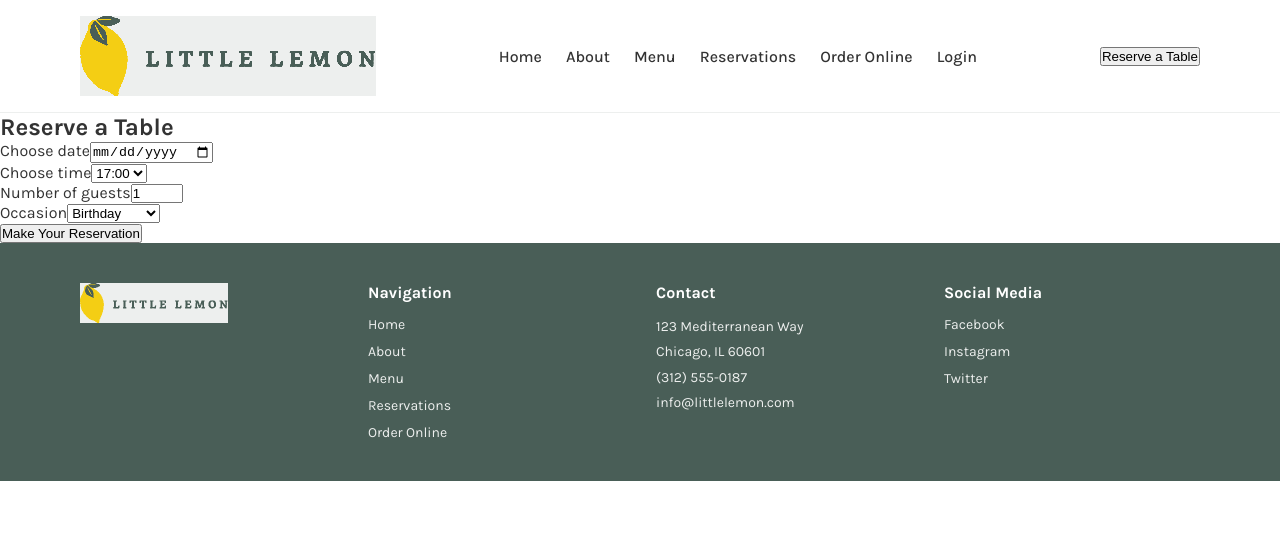
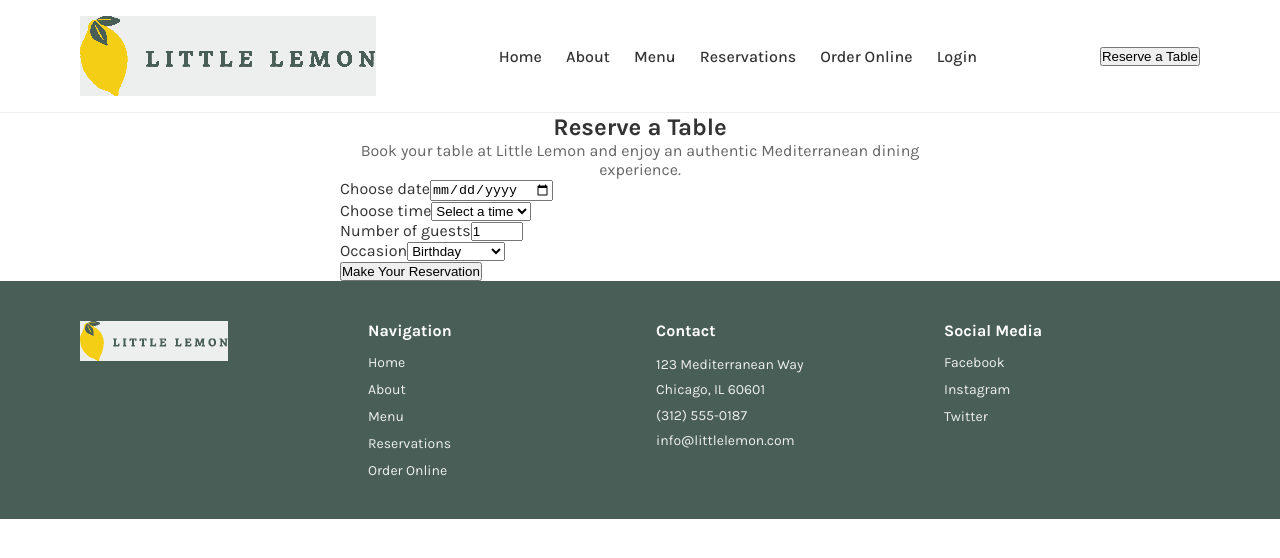
Before and after one commit to SnehaGit-web/little-lemon, a React (Create React App) app: page /booking in a window 1280 px wide. Shown: the top 558 px of the page. Built offline with nearby package versions, Linux system fonts and the light colour scheme; a web font is replaced by a local one.

Commit message:
Lift state to Main component and add useReducer for available times

```diff
--- a/src/components/BookingForm.js
+++ b/src/components/BookingForm.js
@@ -1,21 +1,21 @@
-import { useState } from 'react';
-import { useNavigate } from 'react-router-dom';
-
+import { useState } from "react";
 
 function BookingForm({ availableTimes, dispatch, submitForm }) {
 
-  // STEP 3 — State variable for each form field
+  // Form field state variables
   const [date, setDate] = useState("");
   const [time, setTime] = useState("");
   const [guests, setGuests] = useState(1);
   const [occasion, setOccasion] = useState("Birthday");
 
-  // Handle date change
+  // Handle date change and dispatch to update times
   const handleDateChange = (e) => {
-    setDate(e.target.value);
+    const selectedDate = e.target.value;
+    setDate(selectedDate);
+    // Dispatch the date change to update available times
     dispatch({
       type: "UPDATE_TIMES",
-      date: e.target.value
+      date: selectedDate
     });
   };
 
@@ -29,7 +29,7 @@ function BookingForm({ availableTimes, dispatch, submitForm }) {
     <form onSubmit={handleSubmit}>
 
       {/* Date field */}
-      <div>
+      <div className="form-group">
         <label htmlFor="res-date">
           Choose date
         </label>
@@ -42,8 +42,8 @@ function BookingForm({ availableTimes, dispatch, submitForm }) {
         />
       </div>
 
-      {/* Time field */}
-      <div>
+      {/* Time field — populated from availableTimes prop */}
+      <div className="form-group">
         <label htmlFor="res-time">
           Choose time
         </label>
@@ -53,6 +53,7 @@ function BookingForm({ availableTimes, dispatch, submitForm }) {
           onChange={(e) => setTime(e.target.value)}
           required
         >
+          <option value="">Select a time</option>
           {availableTimes.map((availableTime) => (
             <option
               key={availableTime}
@@ -65,7 +66,7 @@ function BookingForm({ availableTimes, dispatch, submitForm }) {
       </div>
 
       {/* Number of guests field */}
-      <div>
+      <div className="form-group">
         <label htmlFor="guests">
           Number of guests
         </label>
@@ -82,7 +83,7 @@ function BookingForm({ availableTimes, dispatch, submitForm }) {
       </div>
 
       {/* Occasion field */}
-      <div>
+      <div className="form-group">
         <label htmlFor="occasion">
           Occasion
         </label>
@@ -93,12 +94,14 @@ function BookingForm({ availableTimes, dispatch, submitForm }) {
         >
           <option value="Birthday">Birthday</option>
           <option value="Anniversary">Anniversary</option>
+          <option value="Engagement">Engagement</option>
         </select>
       </div>
 
       {/* Submit button */}
       <button
         type="submit"
+        className="btn-primary"
         aria-label="On Click"
       >
         Make Your Reservation
--- a/src/components/BookingPage.js
+++ b/src/components/BookingPage.js
@@ -1,46 +1,24 @@
-import { useState } from "react";
 import { useNavigate } from "react-router-dom";
 import BookingForm from "./BookingForm";
 
-function BookingPage() {
+function BookingPage({ availableTimes, dispatch }) {
   const navigate = useNavigate();
-
-  // Stateful array of available times
-  // as required by the exercise
-  const [availableTimes, setAvailableTimes] = useState([
-    "17:00",
-    "18:00",
-    "19:00",
-    "20:00",
-    "21:00",
-    "22:00"
-  ]);
-
-  // Dispatch function to update times
-  const dispatch = (action) => {
-    if (action.type === "UPDATE_TIMES") {
-      // Update available times based on selected date
-      // For now returns same times
-      // Will connect to API in next exercise
-      setAvailableTimes([
-        "17:00",
-        "18:00",
-        "19:00",
-        "20:00",
-        "21:00"
-      ]);
-    }
-  };
 
   // Handle form submission
   const submitForm = (formData) => {
-    console.log("Booking data:", formData);
+    console.log("Booking submitted:", formData);
     navigate("/confirmed");
   };
 
   return (
-    <section>
-      <h2>Reserve a Table</h2>
+    <section className="booking-page">
+      <div className="booking-header">
+        <h2>Reserve a Table</h2>
+        <p>
+          Book your table at Little Lemon and enjoy
+          an authentic Mediterranean dining experience.
+        </p>
+      </div>
       <BookingForm
         availableTimes={availableTimes}
         dispatch={dispatch}
--- a/src/components/Main.js
+++ b/src/components/Main.js
@@ -1,14 +1,63 @@
-import { Routes, Route } from 'react-router-dom';
-import Homepage from './Homepage';
-import BookingPage from './BookingPage';
-import ConfirmedBooking from './ConfirmedBooking';
+import { useReducer } from "react";
+import { Routes, Route } from "react-router-dom";
+import Homepage from "./Homepage";
+import BookingPage from "./BookingPage";
+import ConfirmedBooking from "./ConfirmedBooking";
+
+// Function to initialize available times
+const initializeTimes = () => {
+  return [
+    "17:00",
+    "18:00",
+    "19:00",
+    "20:00",
+    "21:00",
+    "22:00"
+  ];
+};
+
+// Reducer function to update available times
+const updateTimes = (state, action) => {
+  switch (action.type) {
+    case "UPDATE_TIMES":
+      // For now returns same times regardless of date
+      // Will connect to real API in future exercise
+      return [
+        "17:00",
+        "18:00",
+        "19:00",
+        "20:00",
+        "21:00",
+        "22:00"
+      ];
+    default:
+      return state;
+  }
+};
 
 function Main() {
+  // useReducer replaces useState for availableTimes
+  const [availableTimes, dispatch] = useReducer(
+    updateTimes,
+    initializeTimes()
+  );
+
   return (
     <main>
       <Routes>
-        <Route path="/" element={<Homepage />} />
-        <Route path="/booking" element={<BookingPage />} />
+        <Route
+          path="/"
+          element={<Homepage />}
+        />
+        <Route
+          path="/booking"
+          element={
+            <BookingPage
+              availableTimes={availableTimes}
+              dispatch={dispatch}
+            />
+          }
+        />
         <Route
           path="/confirmed"
           element={<ConfirmedBooking />}
```
